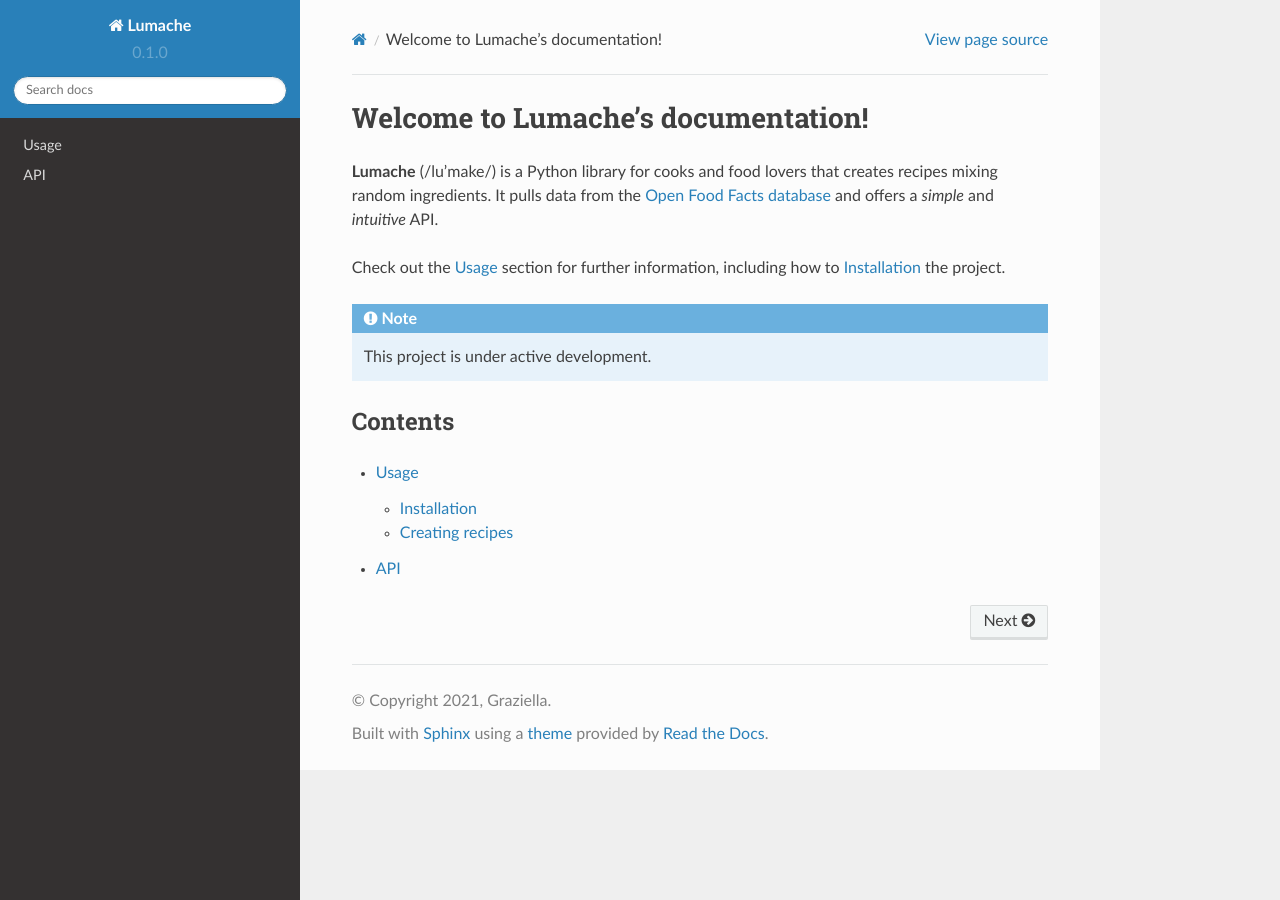
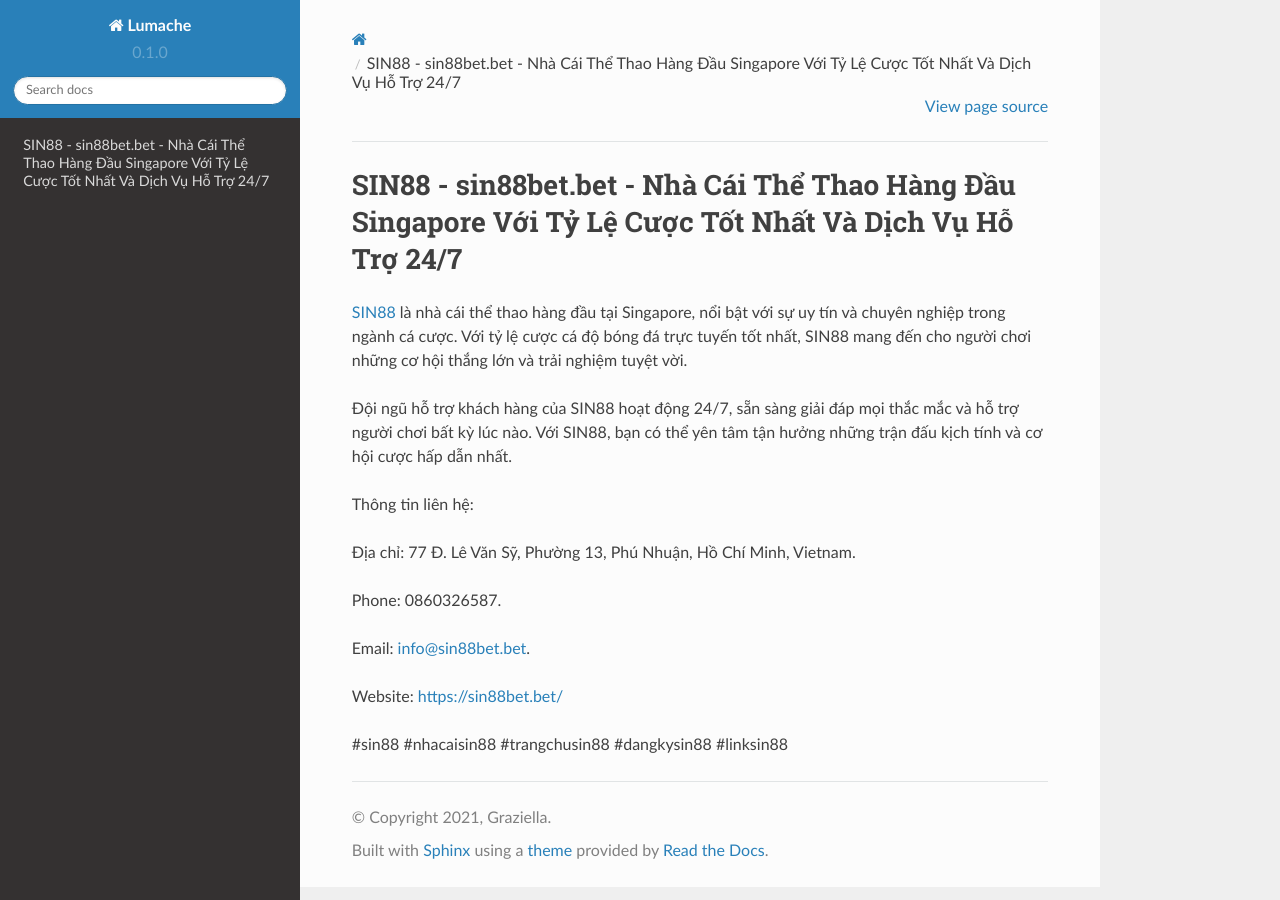
Before and after one commit to vanthanhtuan2022/sin88betbet, a Sphinx documentation site: the page built from docs/source/index.rst, in a window 1280 px wide. Built offline with Sphinx 7.4.7 and the Read the Docs theme 2.0.0, drawn with Linux system fonts in a browser that asks for light colours.

Commit message:
Update index.rst

```diff
--- a/docs/source/index.rst
+++ b/docs/source/index.rst
@@ -1,22 +1,18 @@
-Welcome to Lumache's documentation!
+SIN88 - sin88bet.bet - Nhà Cái Thể Thao Hàng Đầu Singapore Với Tỷ Lệ Cược Tốt Nhất Và Dịch Vụ Hỗ Trợ 24/7
 ===================================
 
-**Lumache** (/lu'make/) is a Python library for cooks and food lovers
-that creates recipes mixing random ingredients.
-It pulls data from the `Open Food Facts database <https://world.openfoodfacts.org/>`_
-and offers a *simple* and *intuitive* API.
+`SIN88 <https://sin88bet.bet/>`_ là nhà cái thể thao hàng đầu tại Singapore, nổi bật với sự uy tín và chuyên nghiệp trong ngành cá cược. Với tỷ lệ cược cá độ bóng đá trực tuyến tốt nhất, SIN88 mang đến cho người chơi những cơ hội thắng lớn và trải nghiệm tuyệt vời.
 
-Check out the :doc:`usage` section for further information, including
-how to :ref:`installation` the project.
+Đội ngũ hỗ trợ khách hàng của SIN88 hoạt động 24/7, sẵn sàng giải đáp mọi thắc mắc và hỗ trợ người chơi bất kỳ lúc nào. Với SIN88, bạn có thể yên tâm tận hưởng những trận đấu kịch tính và cơ hội cược hấp dẫn nhất.
 
-.. note::
+Thông tin liên hệ:
 
-   This project is under active development.
+Địa chỉ: 77 Đ. Lê Văn Sỹ, Phường 13, Phú Nhuận, Hồ Chí Minh, Vietnam.
 
-Contents
---------
+Phone: 0860326587.
 
-.. toctree::
+Email: info@sin88bet.bet.
 
-   usage
-   api
+Website: https://sin88bet.bet/
+
+#sin88 #nhacaisin88 #trangchusin88 #dangkysin88 #linksin88
```
